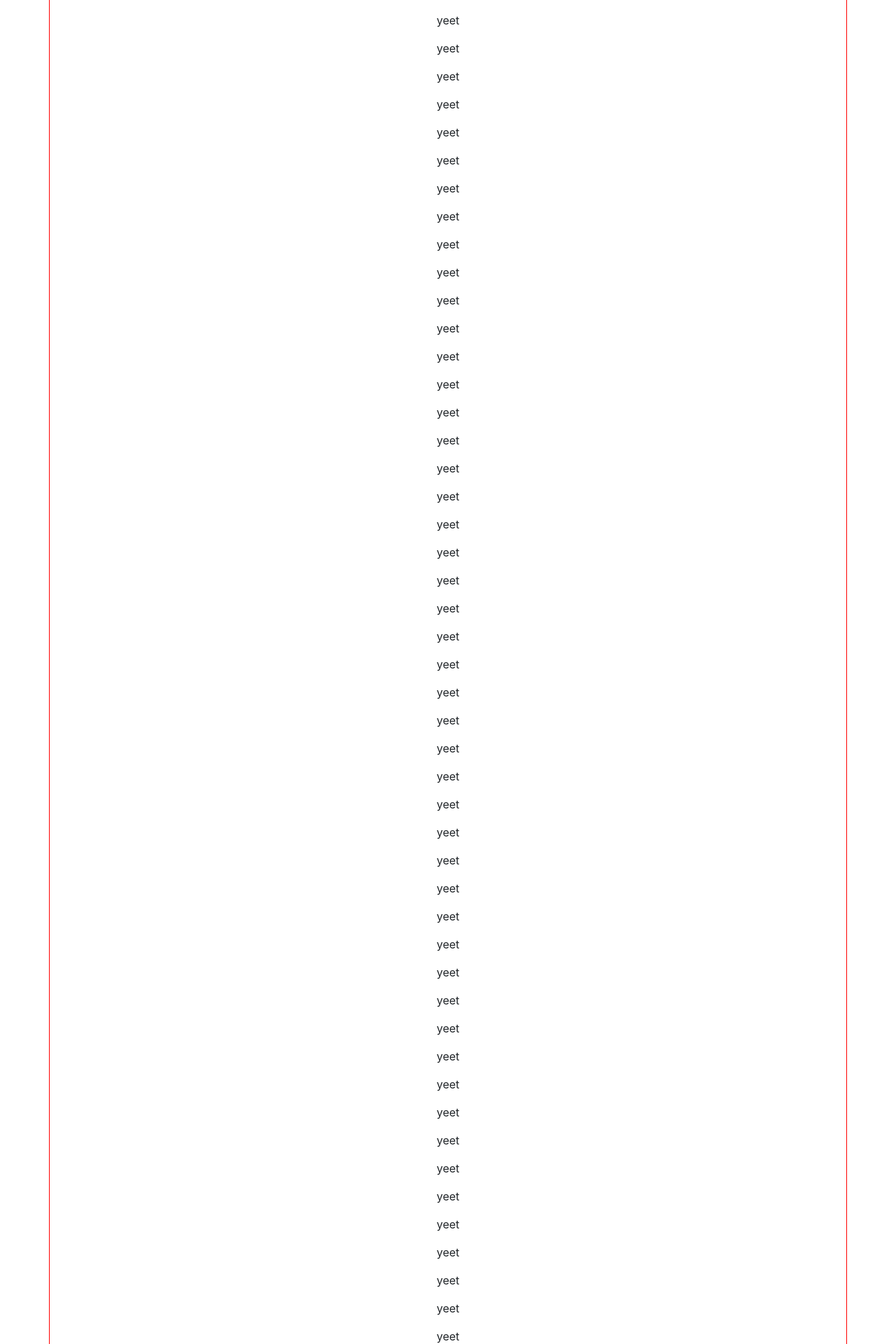
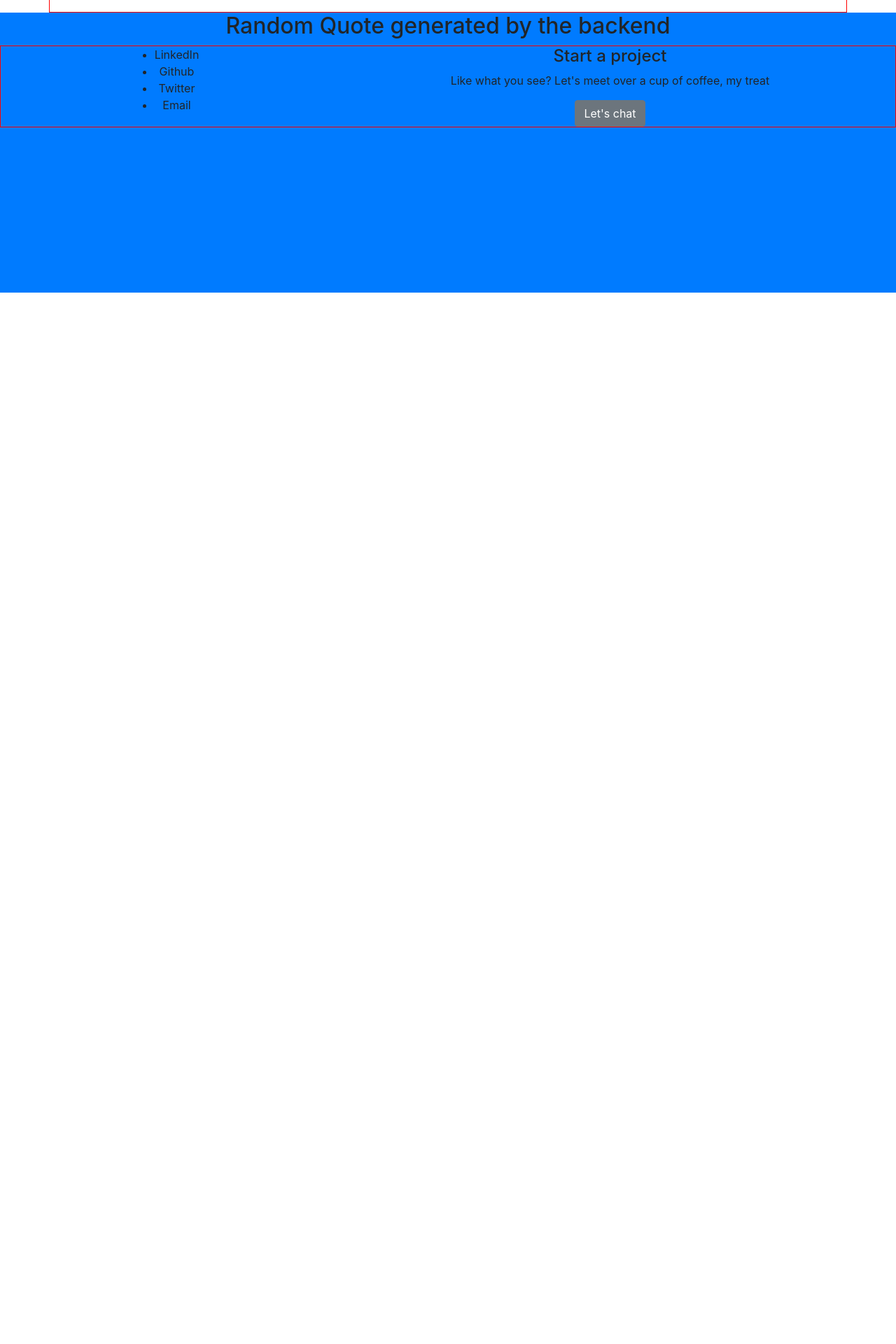
Before and after one commit to YeetOrBeYate/KyleCorbin, a React (Create React App) app: page / in a window 1280 px wide. Shown: the part 1180-3100 px from the top of the page at 70% size. After the commit the page ends 1598 px from the top, so only its background shows below. Built offline with nearby package versions, Linux system fonts and the light colour scheme.

Commit message:
got a start on the footerbar before bed. Need to make adjustments to padding and whatnot

```diff
--- a/src/App.css
+++ b/src/App.css
@@ -19,3 +19,14 @@
   padding: .5% ;
   transition: padding .7s;
 }
+
+.footerbar{
+  height: 400px;
+  background-color: #007bff;
+}
+
+.footerOptionFlex{
+  border: .1px solid red;
+  display: flex;
+  justify-content: space-around;
+}
--- a/src/App.js
+++ b/src/App.js
@@ -1,5 +1,6 @@
 import React from 'react';
 import NavBarcomp from "./comp/NavBar"
+import FooterBar from "./comp/FooterBar"
 import { Button,Container } from 'reactstrap';
 import './App.css';
 
@@ -46,61 +47,8 @@ function App() {
         <p>yeet</p>
         <p>yeet</p>
         <p>yeet</p>
-        <p>yeet</p>
-        <p>yeet</p>
-        <p>yeet</p>
-        <p>yeet</p>
-        <p>yeet</p>
-        <p>yeet</p>
-        <p>yeet</p>
-        <p>yeet</p>
-        <p>yeet</p>
-        <p>yeet</p>
-        <p>yeet</p>
-        <p>yeet</p>
-        <p>yeet</p>
-        <p>yeet</p>
-        <p>yeet</p>
-        <p>yeet</p>
-        <p>yeet</p>
-        <p>yeet</p>
-        <p>yeet</p>
-        <p>yeet</p>
-        <p>yeet</p>
-        <p>yeet</p>
-        <p>yeet</p>
-        <p>yeet</p>
-        <p>yeet</p>
-        <p>yeet</p>
-        <p>yeet</p>
-        <p>yeet</p>
-        <p>yeet</p>
-        <p>yeet</p>
-        <p>yeet</p>
-        <p>yeet</p>
-        <p>yeet</p>
-        <p>yeet</p>
-        <p>yeet</p>
-        <p>yeet</p>
-        <p>yeet</p>
-        <p>yeet</p>
-        <p>yeet</p>
-        <p>yeet</p>
-        <p>yeet</p>
-        <p>yeet</p>
-        <p>yeet</p>
-        <p>yeet</p>
-        <p>yeet</p>
-        <p>yeet</p>
-        <p>yeet</p>
-        <p>yeet</p>
-        <p>yeet</p>
-        <p>yeet</p>
-        <p>yeet</p>
-        <p>yeet</p>
-        <p>yeet</p>
-
       </Container>
+      <FooterBar/>
     </div>
   );
 }
--- /dev/null
+++ b/src/comp/FooterBar.js
@@ -0,0 +1,33 @@
+import React from 'react'
+import {Button} from 'reactstrap'
+
+const FooterBar = ()=>{
+
+    return(
+    <div className="footerbar">
+        <div>
+            <h2>Random Quote generated by the backend</h2>
+        </div>
+        <div className="footerOptionFlex">
+            <section>
+                <ul>
+                    <li>LinkedIn</li>
+                    <li>Github</li>
+                    <li>Twitter</li>
+                    <li>Email</li>
+                </ul>
+            </section>
+            <section>
+                <div>
+                    <h4>Start a project</h4>
+                    <p>Like what you see? Let's meet over a cup of coffee, my treat</p>
+                    <Button>Let's chat</Button>
+                </div>
+            </section>
+        </div>
+    </div>
+    );
+
+}
+
+export default FooterBar
```
